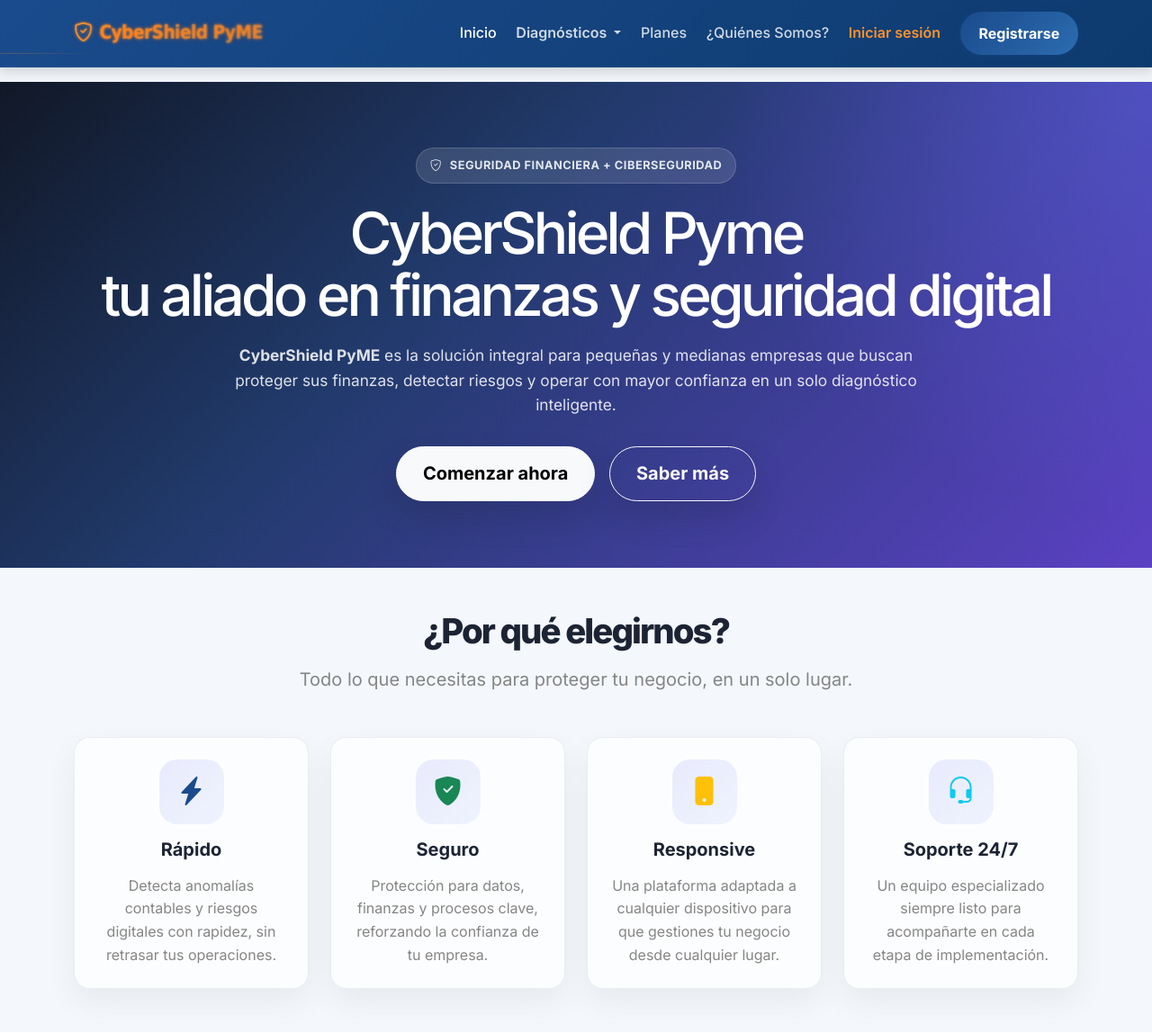
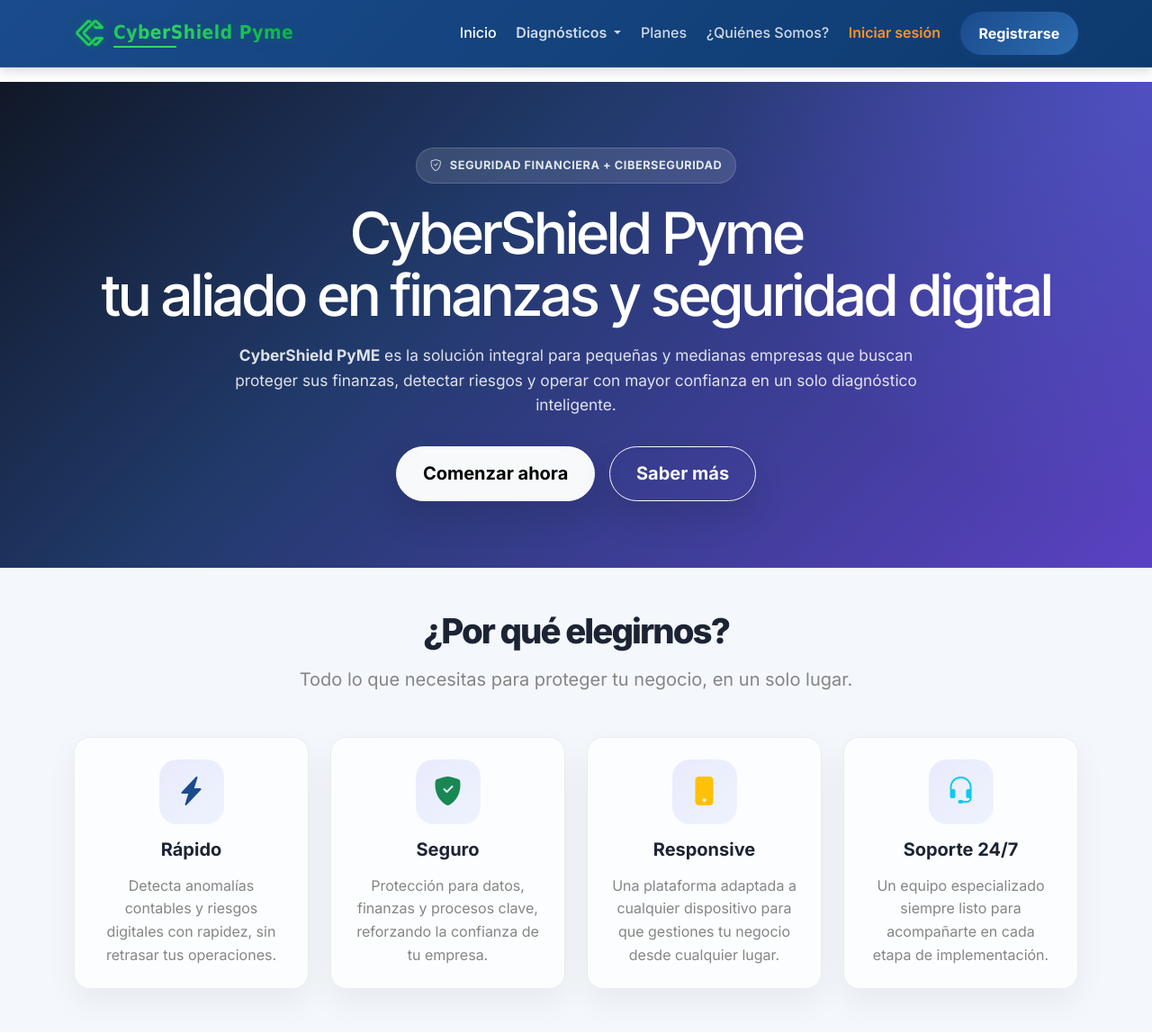
Before and after one commit to FJuliethAlvarado/CyberShield_Proyecto, a Flask app: page / in a window 1280 px wide. Shown: the top 1148 px of the page at 90% size. Run offline with Flask 3, Linux system fonts and the light colour scheme; some libraries are stand-ins or nearby versions.

Commit message:
feat: Add launch configuration, update styles, and include new assets

```diff
--- a/static/cyberstyle.css
+++ b/static/cyberstyle.css
@@ -17,7 +17,7 @@
   --security-orange-dark: #e8590c;
 
 /* Colores de fondo sutiles */
---bg-main: #f0f4f8;
+--bg-main:  ;
 --bg-card: #f8fafc;
 --bg-section: #e1e8f0;
 --bg-footer: #1e293b;
@@ -62,6 +62,27 @@ body {
         0 0 6px rgba(253, 126, 20, 0.3);
     position: relative;
     animation: matrixClean 4s infinite;
+}
+
+.landing-navbar .navbar-brand {
+  background: none;
+  text-shadow: none;
+  animation: none;
+}
+
+.landing-navbar .cybershield-logo {
+  display: block;
+  height: 3.2rem;
+  object-fit: contain;
+  width: auto;
+}
+
+.landing-navbar .brand-lock {
+  color: #00a63c;
+}
+
+.landing-navbar .navbar-brand::after {
+  display: none;
 }
 
 @keyframes matrixClean {
--- a/templates/base.html
+++ b/templates/base.html
@@ -4,6 +4,7 @@
     <meta charset="UTF-8">
     <meta name="viewport" content="width=device-width, initial-scale=1.0">
     <title>{% block title %}CyberShield PyME{% endblock %}</title>
+    <link rel="icon" type="image/png" sizes="192x192" href="{{ url_for('static', filename='android-chrome-192x192.png') }}">
     <link href="https://cdn.jsdelivr.net/npm/bootstrap@5.3.3/dist/css/bootstrap.min.css" rel="stylesheet">
     <link rel="stylesheet" href="https://cdn.jsdelivr.net/npm/bootstrap-icons@1.11.3/font/bootstrap-icons.min.css">
     <link rel="stylesheet" href="{{ url_for('static', filename='/cyberstyle.css') }}">
@@ -23,8 +24,60 @@
             padding: 0.8rem 0;
         }
         .landing-navbar .navbar-brand {
+            align-items: center;
+            color: #00a63c !important;
+            display: inline-flex;
             font-size: 1.3rem;
-            letter-spacing: -0.03em;
+            gap: 0.45rem;
+            letter-spacing: 0;
+            line-height: 1;
+        }
+        .landing-navbar .navbar-brand .brand-symbol {
+            display: block;
+            height: 2.3rem;
+            object-fit: contain;
+            width: 2.3rem;
+            filter: drop-shadow(0 0 5px rgba(0, 166, 60, 0.35));
+            transition: transform 0.25s ease;
+        }
+        .landing-navbar .navbar-brand .brand-name {
+            background: linear-gradient(90deg, #00a63c, #35d66b, #00a63c);
+            background-size: 200% auto;
+            -webkit-background-clip: text;
+            background-clip: text;
+            color: transparent;
+            font-weight: 800;
+            letter-spacing: 0.025em;
+            position: relative;
+            text-shadow: 0 0 14px rgba(0, 166, 60, 0.2);
+            transition: filter 0.25s ease;
+            animation: brandShine 5s linear infinite;
+        }
+        .landing-navbar .navbar-brand .brand-name::after {
+            background: #35d66b;
+            border-radius: 999px;
+            bottom: -0.35rem;
+            content: '';
+            height: 2px;
+            left: 0;
+            position: absolute;
+            transform: scaleX(0.35);
+            transform-origin: left;
+            transition: transform 0.25s ease;
+            width: 100%;
+        }
+        .landing-navbar .navbar-brand:hover .brand-name {
+            filter: brightness(1.15);
+        }
+        .landing-navbar .navbar-brand:hover .brand-name::after {
+            transform: scaleX(1);
+        }
+        .landing-navbar .navbar-brand:hover .brand-symbol {
+            transform: translateY(-2px) rotate(-6deg);
+        }
+        @keyframes brandShine {
+            0% { background-position: 200% center; }
+            100% { background-position: -200% center; }
         }
         .landing-navbar .nav-link {
             color: rgba(255,255,255,0.8) !important;
@@ -51,7 +104,8 @@
     <nav class="navbar navbar-expand-lg navbar-dark landing-navbar sticky-top">
         <div class="container">
             <a class="navbar-brand fw-bold" href="/">
-                <i class="bi bi-shield-check me-2"></i>CyberShield PyME
+                <img src="{{ url_for('static', filename='imagen.png') }}" alt="" class="brand-symbol">
+                <span class="brand-name">CyberShield Pyme</span>
             </a>
             <button class="navbar-toggler" type="button" data-bs-toggle="collapse" data-bs-target="#navbarNav" aria-label="Toggle navigation">
                 <span class="navbar-toggler-icon"></span>
```
Also changed, not shown: static/android-chrome-192x192.png (added), static/imagen.png (added), static/logo_-removebg-preview.png (added).
